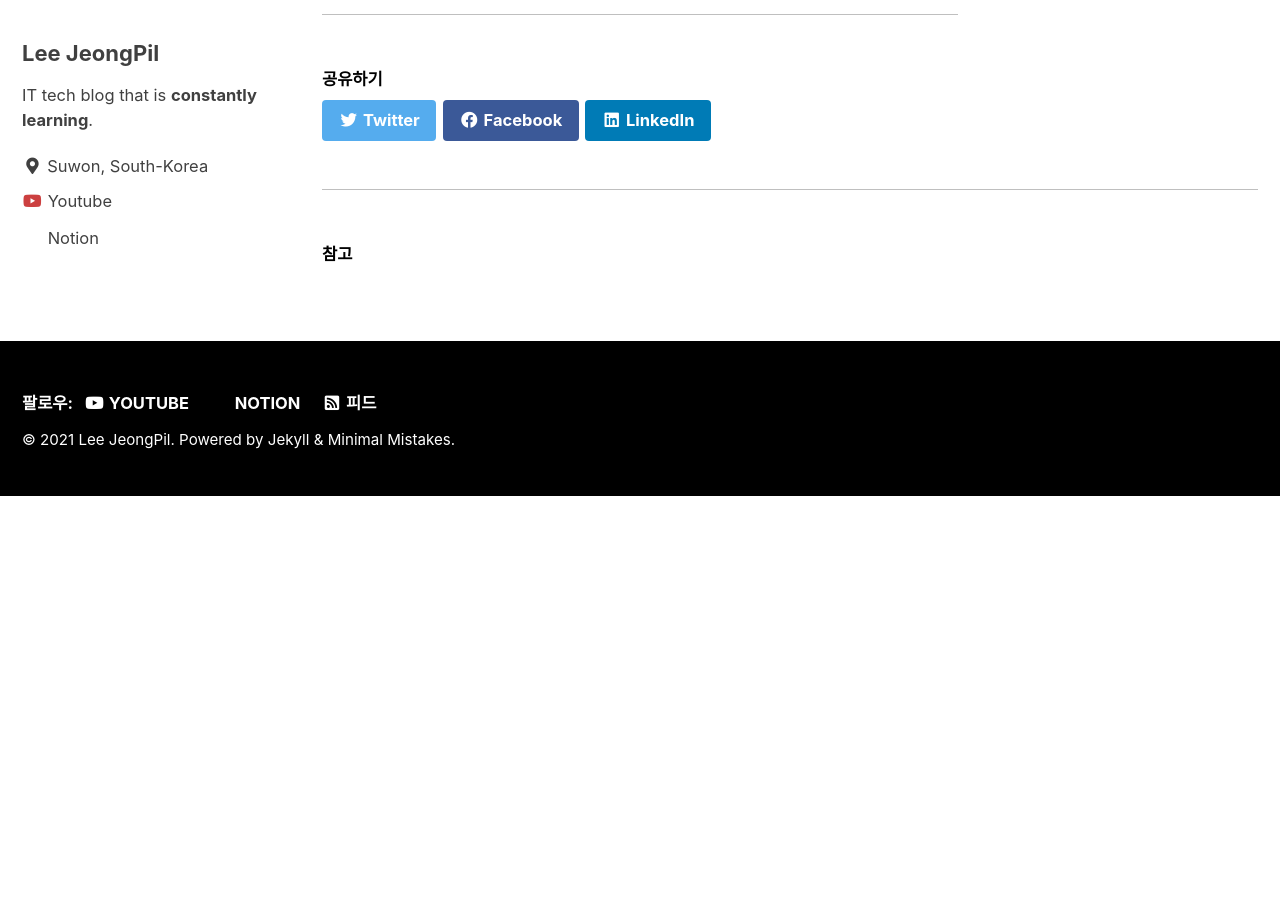
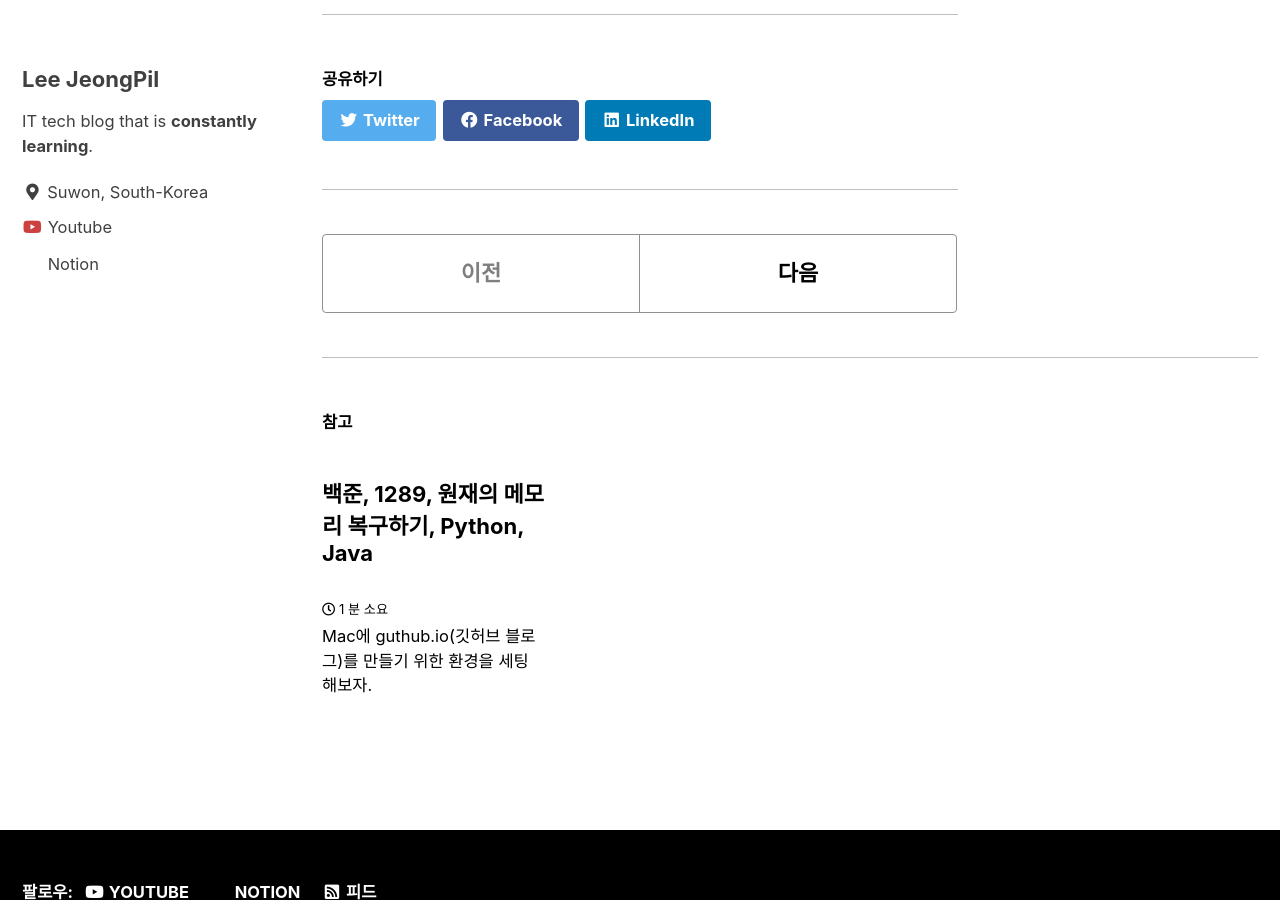
Before and after one commit to leejeongpil/leejeongpil.github.io, a Jekyll site: the page built from _posts/2021-08-01-first-post-test.md, in a window 1280 px wide and 900 px high, scrolled down 4436 px. Built offline with Jekyll 4.4.1, drawn with Linux system fonts in a browser that asks for light colours; cached includes are drawn as plain includes; before the commit the page ends 4932 px from its top, so only the background shows below that; part of the change alters nothing that is shown.

Commit message:
post update.

````diff
--- a/_data/navigation.yml
+++ b/_data/navigation.yml
@@ -1,4 +1,5 @@
 # main links
+
 main:
   - title: "Quick-Start Guide"
     url: https://mmistakes.github.io/minimal-mistakes/docs/quick-start-guide/
@@ -11,7 +12,7 @@ main:
   # - title: "Sitemap"
   #   url: /sitemap/
   - title: "Home"
-    url: https://github.com/leejeongpil
+    url: https://leejeongpil.github.io
   - title: "About"
     url: https://github.com/leejeongpil
   - title: "Index"
--- a/_includes/archive-single.html
+++ b/_includes/archive-single.html
@@ -1,30 +1,35 @@
-{% if post.header.teaser %}
-  {% capture teaser %}{{ post.header.teaser }}{% endcapture %}
-{% else %}
-  {% assign teaser = site.teaser %}
-{% endif %}
-
-{% if post.id %}
-  {% assign title = post.title | markdownify | remove: "<p>" | remove: "</p>" %}
-{% else %}
-  {% assign title = post.title %}
-{% endif %}
+{% if post.header.teaser %} {% capture teaser %}{{ post.header.teaser }}{%
+endcapture %} {% else %} {% assign teaser = site.teaser %} {% endif %} {% if
+post.id %} {% assign title = post.title | markdownify | remove: "
+<p>" | remove: "</p>
+" %} {% else %} {% assign title = post.title %} {% endif %}
 
 <div class="{{ include.type | default: 'list' }}__item">
-  <article class="archive__item" itemscope itemtype="https://schema.org/CreativeWork">
+  <article
+    class="archive__item"
+    itemscope
+    itemtype="https://schema.org/CreativeWork"
+  >
     {% if include.type == "grid" and teaser %}
-      <div class="archive__item-teaser">
-        <img src="{{ teaser | relative_url }}" alt="">
-      </div>
+    <div class="archive__item-teaser">
+      <img src="{{ teaser | relative_url }}" alt="" />
+    </div>
     {% endif %}
     <h2 class="archive__item-title no_toc" itemprop="headline">
       {% if post.link %}
-        <a href="{{ post.link }}">{{ title }}</a> <a href="{{ post.url | relative_url }}" rel="permalink"><i class="fas fa-link" aria-hidden="true" title="permalink"></i><span class="sr-only">Permalink</span></a>
+      <a href="{{ post.link }}">{{ title }}</a>
+      <a href="{{ post.url | relative_url }}" rel="permalink"
+        ><i class="fas fa-link" aria-hidden="true" title="permalink"></i
+        ><span class="sr-only">Permalink</span></a
+      >
       {% else %}
-        <a href="{{ post.url | relative_url }}" rel="permalink">{{ title }}</a>
+      <a href="{{ post.url | relative_url }}" rel="permalink">{{ title }}</a>
       {% endif %}
     </h2>
-    {% include page__meta.html type=include.type %}
-    {% if post.excerpt %}<p class="archive__item-excerpt" itemprop="description">{{ post.excerpt | markdownify | strip_html | truncate: 160 }}</p>{% endif %}
+    {% include page__meta.html type=include.type %} {% if post.excerpt %}
+    <p class="archive__item-excerpt" itemprop="description">
+      {{ post.excerpt | markdownify | strip_html | truncate: 160 }}
+    </p>
+    {% endif %}
   </article>
 </div>
--- a/_posts/2021-08-01-first-post-test.md
+++ b/_posts/2021-08-01-first-post-test.md
@@ -11,6 +11,9 @@ toc: true
 toc_sticky: true
 date: 2020-05-25
 last_modified_at: 2020-05-25
+# author_profile: true
+# sidebar:
+#   nav: "main"
 ---
 
 # Mac) github.io 만들기, 깃헙 블로그, jekyll
--- /dev/null
+++ b/_posts/2021-08-04-algo-swea-1289.md
@@ -0,0 +1,85 @@
+---
+title: "백준, 1289, 원재의 메모리 복구하기, Python, Java"
+excerpt: "Mac에 guthub.io(깃허브 블로그)를 만들기 위한 환경을 세팅 해보자. "
+
+categories:
+  - Blog
+tags:
+  - [Algorithm, SWExpertAcademy]
+
+toc: true
+toc_sticky: true
+date: 2020-05-25
+last_modified_at: 2020-05-25
+# author_profile: true
+# sidebar:
+#   nav: "main"
+---
+
+# 1289, 원재의 메모리 복구하기, Python, Java
+
+- 문제 번호: 1289
+- 문제 이름: 원재의 메모리 복구하기
+- 문제 풀이 전략
+
+  음... 0000...으로 초기화 되어있을 때 되돌리는 방법은? 근데 1이나 0 입력시 뒷값들 다 그거대로 돼 이 뜻은 앞에서부터 원본이랑 같은 값으로 세팅해야한다는 소리이네 ㅎㅎ 뒤에가 맞아도 앞에바꾸면 싹 바뀌니까 최소값은 앞에서부터 차례러 싹 다 하는게 최소네 확인 1.int 리스트로 받아서 2. for 문으로 바꿘거의 첫 인덱스 원본의 첫 인덱스 짝지어서 비교하면 되겠네 3. 이때 원본 바꿘거 두개 리스트 필요할꺼고 횟수기록할 카운트 필요할거고 2번 계속 반복하면서 카운트 올리면 끝
+
+- 문제풀이 코드
+
+  - Python
+
+    어려웠던 점: str 의 인덱스별 접근하여 값 바꾸는건 안되니까 복사하는 식으로 새로운 스트링을 만들어야한다. 리스트로 했어도 좋았을듯?
+
+    ```python
+    T = int(input())
+    for test_case in range(1, T + 1):
+        ori = input()
+        err_ori = "0"*len(ori)
+        count = 0
+        for i in range(0, len(ori)):
+            if ori[i]!=err_ori[i]:
+                err_ori=err_ori[0:i]+ori[i]*(len(ori)-i)
+                count+=1
+        print("#"+str(test_case)+" "+str(count))
+    ```
+
+  - Java
+
+    어려웠던 점:
+
+    ```java
+    import java.io.*;
+    import java.util.*;
+
+    public class Algo01 {
+        /**
+         * 음... 0000...으로 초기화 되어있을 때 되돌리는 방법은? 근데 1이나 0 입력시 뒷값들 다 그거대로 돼 이 뜻은 앞에서부터 원본이랑
+         * 같은 값으로 세팅해야한다는 소리이네 ㅎㅎ 뒤에가 맞아도 앞에바꾸면 싹 바뀌니까 최소값은 앞에서부터 차례러 싹 다 하는게 최소네 확인 1.
+         * int 리스트로 받아서 2. for 문으로 바꿘거의 첫 인덱스 원본의 첫 인덱스 짝지어서 비교하면 되겠네 3. 이때 원본 바꿘거 두개
+         * 리스트 필요할꺼고 횟수기록할 카운트 필요할거고 2번 계속 반복하면서 카운트 올리면 끝
+         */
+        public static void main(String[] args) throws Exception {
+            System.setIn(new FileInputStream("./Algo01_input.txt"));
+            BufferedReader br = new BufferedReader(new InputStreamReader(System.in));
+            int T = Integer.parseInt(br.readLine());
+            for (int test_case = 1; test_case <= T; test_case++) {
+                // List<Character> ori = new ArrayList<Character>();
+                char[] ori2 = br.readLine().toCharArray();
+                char[] err_ori2 = new char[ori2.length];
+                for (int j = 0; j < err_ori2.length; j++) {
+                    err_ori2[j] = '0';
+                }
+                int count = 0;
+                for (int i = 0; i < err_ori2.length; i++) {
+                    if (err_ori2[i] != ori2[i]) {
+                        for (int j = i; j < err_ori2.length; j++) {
+                            err_ori2[j] = ori2[i];
+                        }
+                        count += 1;
+                    }
+                }
+                System.out.println("#"+T+" "+count);
+            }
+        }
+    }
+    ```
````
Also changed, not shown: 6 other files.
